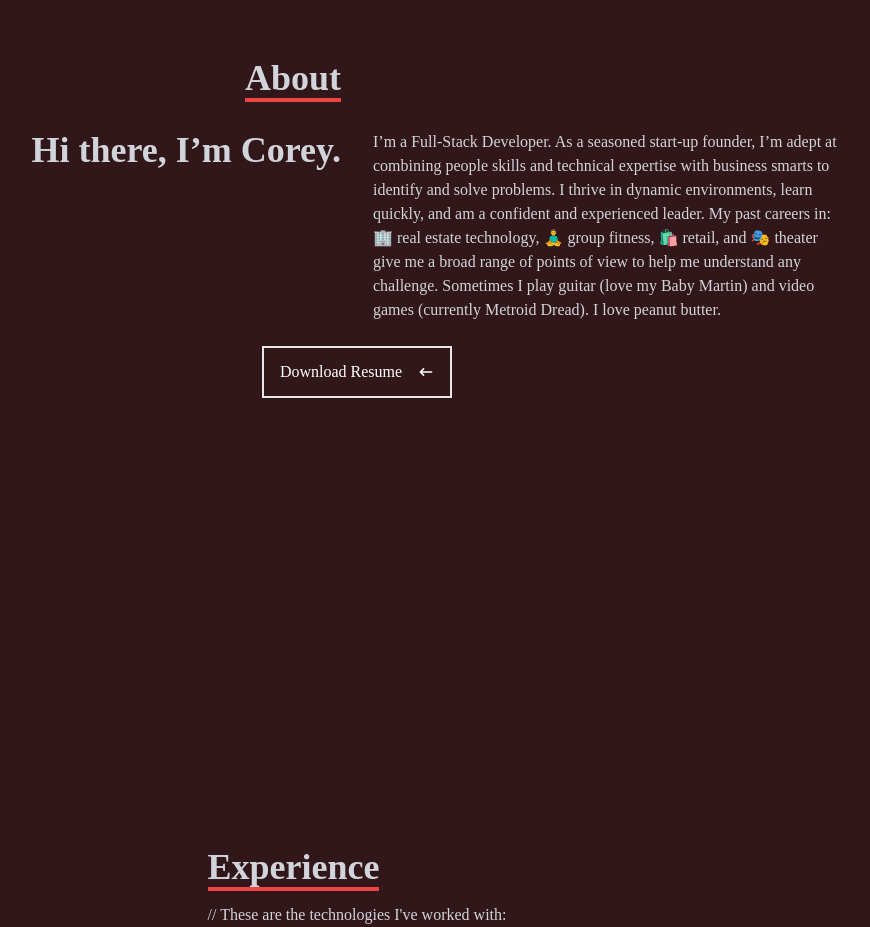
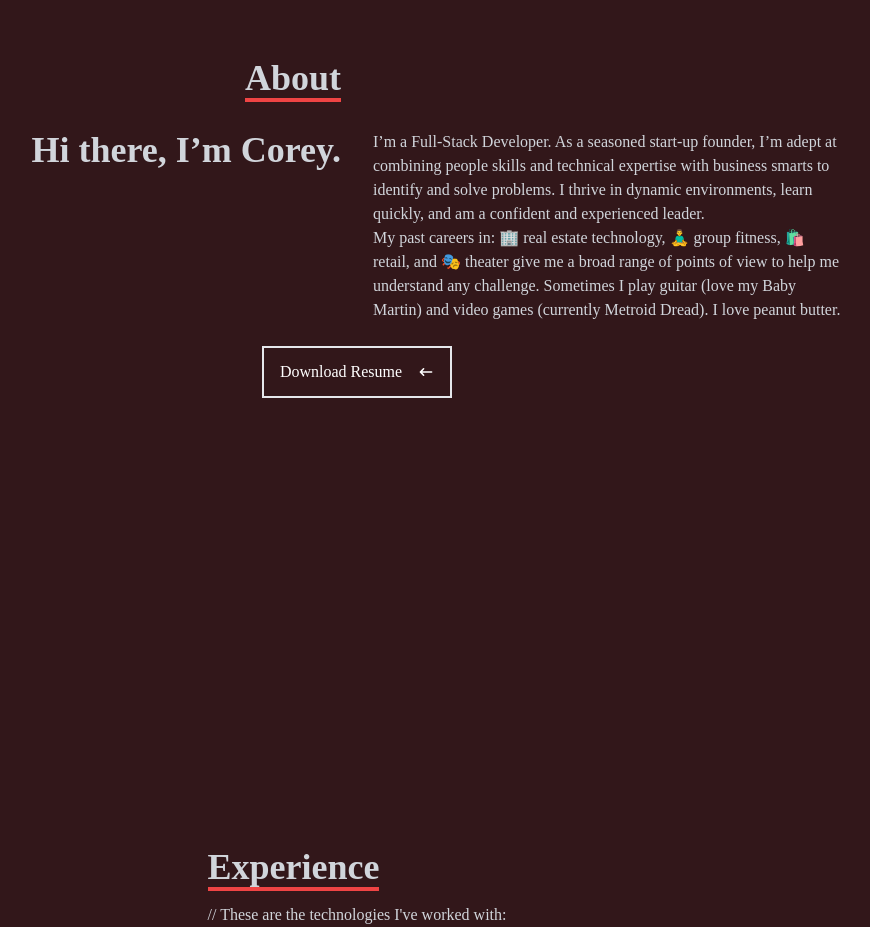
Before and after one commit to coreyloftus/personal-portfolio, a React (Create React App) app: page / in a window 1280 px wide. Shown: the part 960-1887 px from the top of the page, without its empty margins (283-1153 px from the left). Built offline with nearby package versions, Linux system fonts and the light colour scheme.

Commit message:
| About.js - add line break in text | Navbar.js - add links open in new tab |

```diff
--- a/src/components/About.jsx
+++ b/src/components/About.jsx
@@ -22,29 +22,32 @@ const About = () => {
           </div>
           {/* Grid Item 2 */}
           <div>
+            <div>
               I’m a Full-Stack Developer. As a seasoned start-up founder, I’m
               adept at combining people skills and technical expertise with
-            business smarts to identify and solve problems. I thrive in dynamic
-            environments, learn quickly, and am a confident and experienced
-            leader. My past careers in: 🏢 real estate technology, 🧘‍♂️ group
-            fitness, 🛍️ retail, and 🎭 theater give me a broad range of points
-            of view to help me understand any challenge. Sometimes I play guitar
-            (love my Baby Martin) and video games (currently Metroid Dread). I
-            love peanut butter.
+              business smarts to identify and solve problems. I thrive in
+              dynamic environments, learn quickly, and am a confident and
+              experienced leader.
+            </div>
+            <div>
+              My past careers in: 🏢 real estate technology, 🧘‍♂️ group fitness,
+              🛍️ retail, and 🎭 theater give me a broad range of points of view
+              to help me understand any challenge. Sometimes I play guitar (love
+              my Baby Martin) and video games (currently Metroid Dread). I love
+              peanut butter.
+            </div>
           </div>
         </div>
         {/* Resume Button */}
         <div className="py-4">
-          <button
-            className="text-white group border-2 px-4 py-3 my-2 flex items-center hover:bg-red-500 hover:border-red-500"
-            download
-            href={resume}
-          >
+          <a href={resume} download>
+            <button className="text-white group border-2 px-4 py-3 my-2 flex items-center hover:bg-red-500 hover:border-red-500">
               Download Resume
               <span className="group-hover:-translate-x-2 repeat duration-500">
                 <HiArrowNarrowLeft className="ml-4" />
               </span>
             </button>
+          </a>
         </div>
       </div>
     </div>
--- a/src/components/Navbar.jsx
+++ b/src/components/Navbar.jsx
@@ -72,7 +72,7 @@ const Navbar = () => {
           <li className="w-[160px] h-[60px] flex justify-between items-center ml-[-100px] hover:ml-[-10px] duration-300 bg-blue-600">
             <a
               className="flex justify-between items-center w-full text-gray-300"
-              href="https://www.linkedin.com/in/corey-loftus/"
+              href="https://www.linkedin.com/in/corey-loftus/" target="_blank" rel="noreferrer"
             >
               Linkedin <FaLinkedin size={30} />
             </a>
@@ -80,7 +80,7 @@ const Navbar = () => {
           <li className="w-[160px] h-[60px] flex justify-between items-center ml-[-100px] hover:ml-[-10px] duration-300 bg-[#333333]">
             <a
               className="flex justify-between items-center w-full text-gray-300"
-              href="https://github.com/coreyloftus"
+              href="https://github.com/coreyloftus" target="_blank" rel="noreferrer"
             >
               Github <FaGithub size={30} />
             </a>
```
Lines whose indentation alone changed are shown as unchanged.
